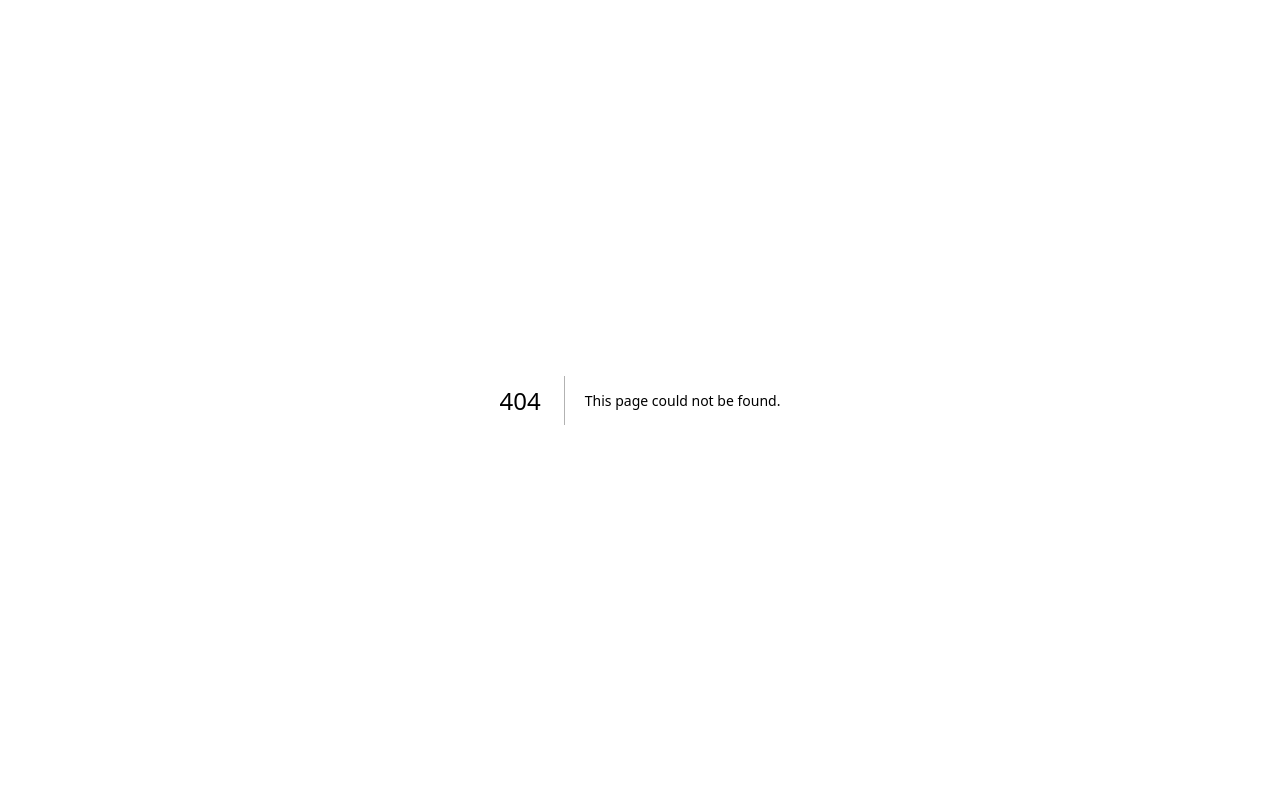
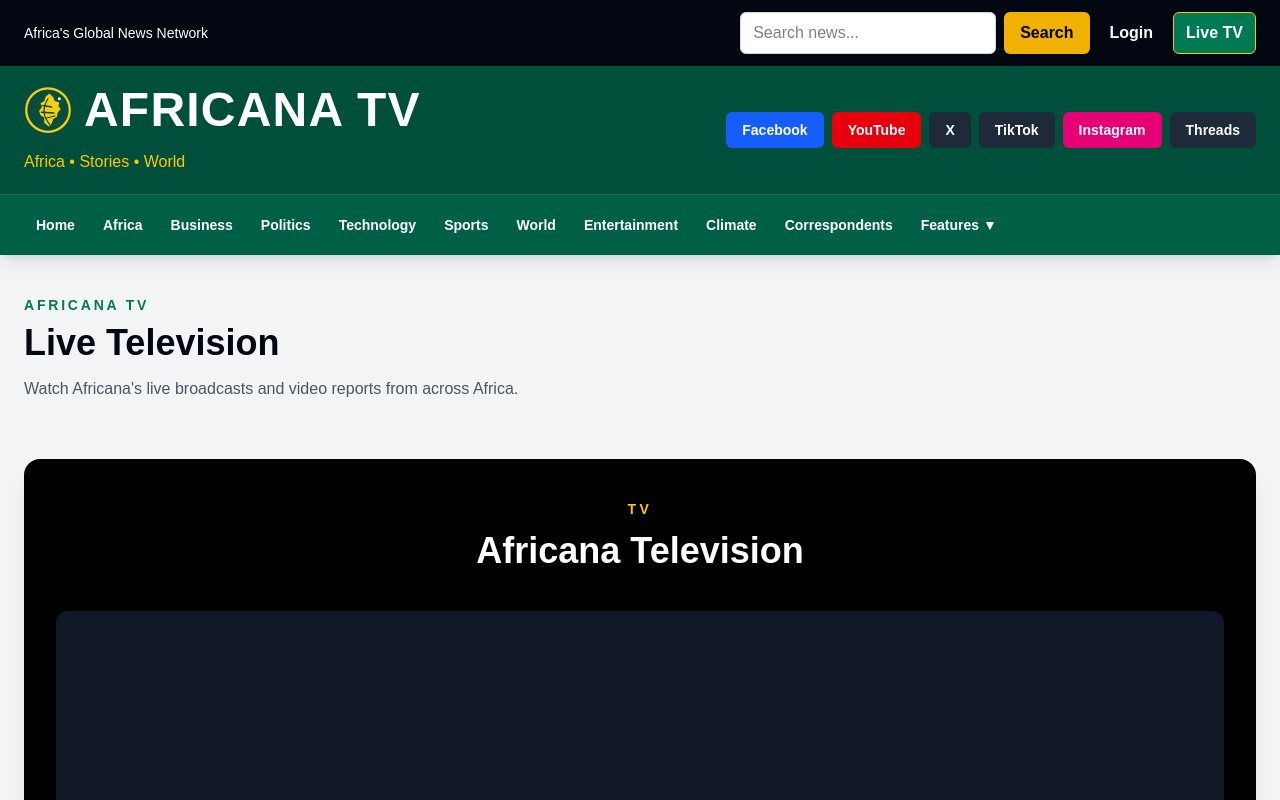
Before and after one commit to tbagbotas/Africana, a Next.js app: page /live in a window 1280 px wide. Before the commit this address had no page. Shown: the top 800 px of the page. Built offline with nearby package versions, Linux system fonts and the light colour scheme.

Commit message:
Add the missing Live TV page
This file implements the LivePage component, which includes the Header, LiveTV, and Footer components. It also sets the page metadata for SEO purposes.

```diff
--- /dev/null
+++ b/src/app/live/page.tsx
@@ -0,0 +1,49 @@
+import type { Metadata } from "next";
+import Link from "next/link";
+
+import Footer from "../components/Footer";
+import Header from "../components/Header";
+import LiveTV from "../components/LiveTV";
+
+export const metadata: Metadata = {
+  title: "Live TV | Africana",
+  description: "Watch Africana Television for live reports and broadcasts from Africa.",
+};
+
+export default function LivePage() {
+  return (
+    <main className="min-h-screen bg-gray-100">
+      <Header />
+
+      <section className="mx-auto max-w-7xl px-4 pt-10 lg:px-6">
+        <p className="text-sm font-bold uppercase tracking-[0.2em] text-emerald-700">
+          Africana TV
+        </p>
+        <h1 className="mt-2 text-3xl font-extrabold text-gray-950 sm:text-4xl">
+          Live Television
+        </h1>
+        <p className="mt-3 max-w-2xl leading-7 text-gray-600">
+          Watch Africana&apos;s live broadcasts and video reports from across Africa.
+        </p>
+      </section>
+
+      <LiveTV />
+
+      <section className="mx-auto max-w-7xl px-4 pb-12 lg:px-6">
+        <div className="rounded-xl bg-white p-6 text-center shadow-sm">
+          <p className="text-gray-600">
+            When a broadcast is not live, check back here for the next stream.
+          </p>
+          <Link
+            href="/"
+            className="mt-4 inline-flex rounded-lg bg-emerald-800 px-5 py-3 font-semibold text-white transition hover:bg-emerald-700"
+          >
+            Back to Africana
+          </Link>
+        </div>
+      </section>
+
+      <Footer />
+    </main>
+  );
+}
```
